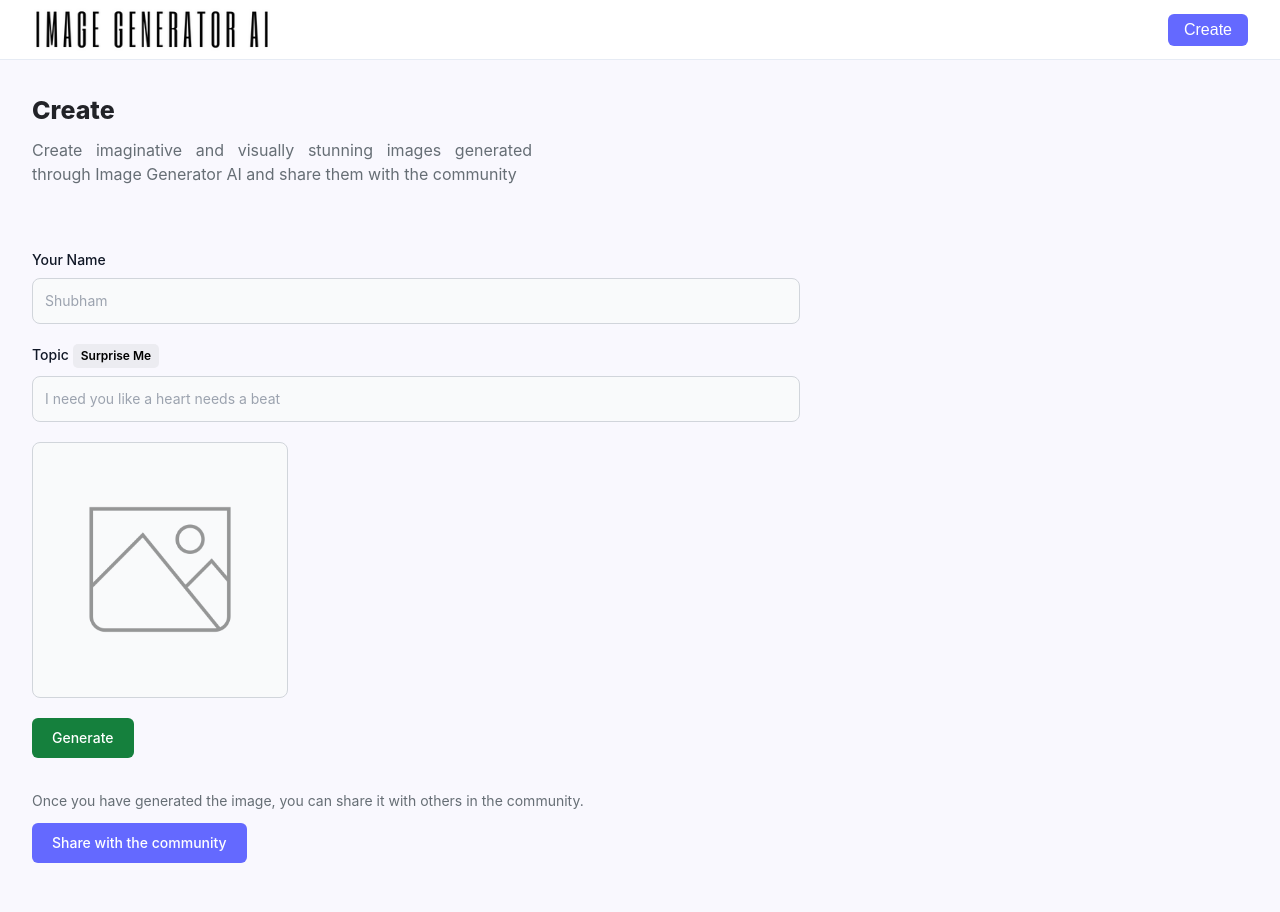
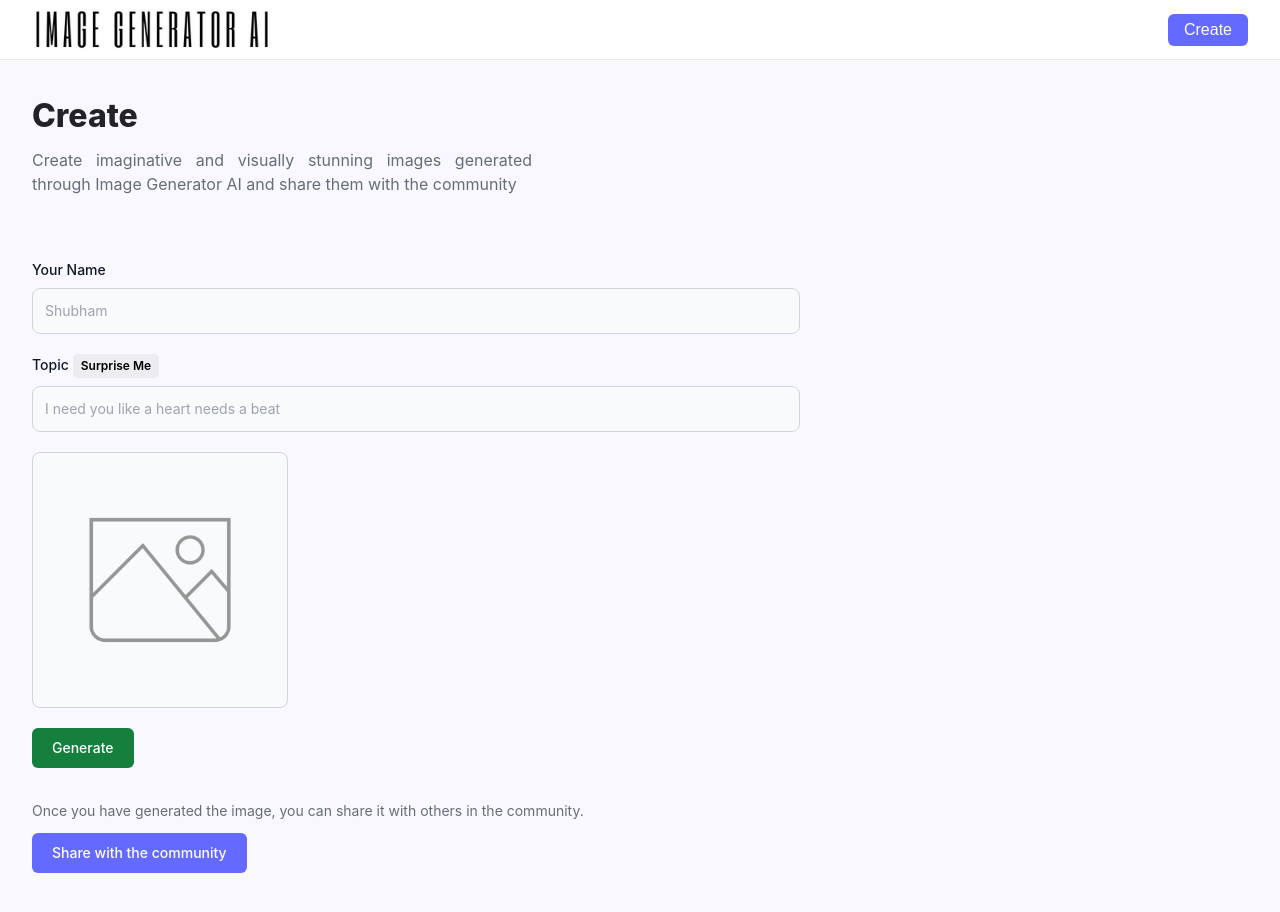
Before and after one commit to Shubham-Lal/Image-Generator-AI, a React (Vite) app in the folder frontend/: page /create-post in a window 1280 px wide. Shown: the top 912 px of the page. Built offline with nearby package versions, Linux system fonts and the light colour scheme; a web font is replaced by a local one.

Commit message:
Updated font-size

```diff
--- a/frontend/src/pages/CreatePost.jsx
+++ b/frontend/src/pages/CreatePost.jsx
@@ -82,7 +82,7 @@ export default function CreatePost() {
   return (
     <section className="max-w-7xl mx-auto">
       <div>
-        <h1 className="font-extrabold text-[#222328] text-[25px]">Create</h1>
+        <h1 className="font-extrabold text-[#222328] text-[32px]">Create</h1>
         <p className="mt-2 text-justify text-[#666e75] text-[16px] max-w-[500px]">Create imaginative and visually stunning images generated through Image Generator AI and share them with the community</p>
       </div>
 
```
